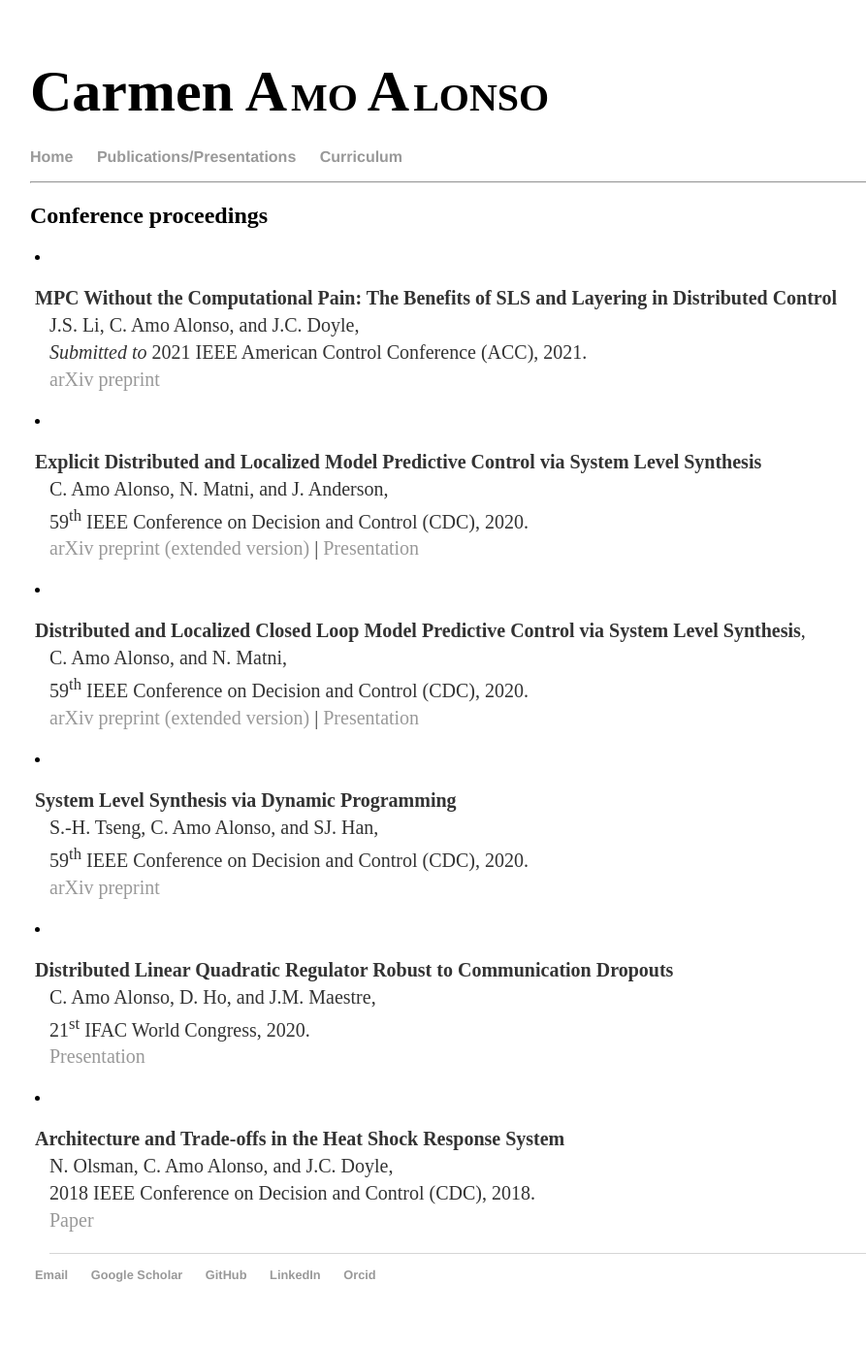
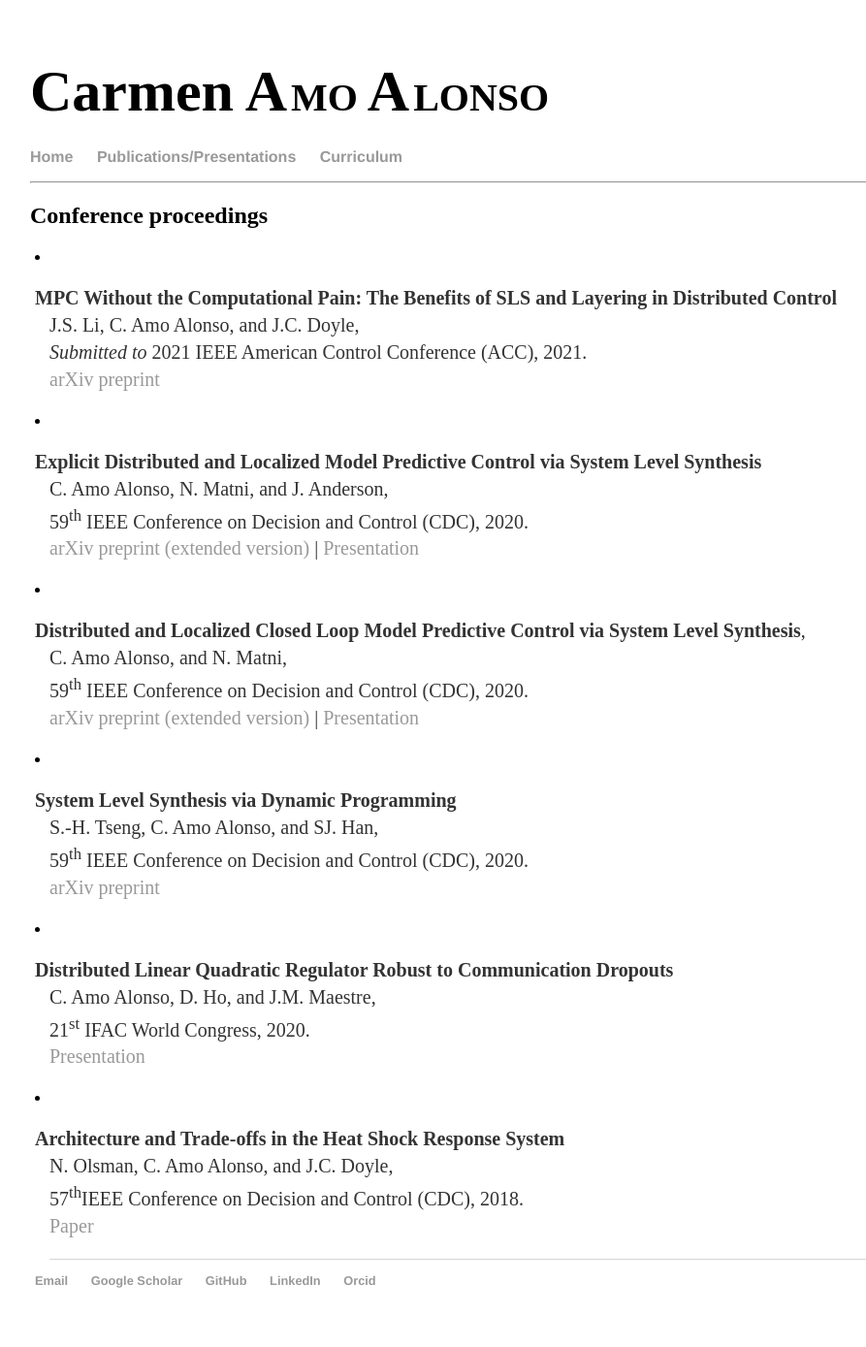
Before and after one commit to camoalon/camoalon.github.io, a Jekyll site: the page built from publications.html, in a window 1280 px wide. Shown: the whole page at 97% size, without its empty margins (161-1054 px from the left). Built offline with Jekyll 4.4.1, drawn with Linux system fonts in a browser that asks for light colours.

Commit message:
minor change

```diff
--- a/publications.html
+++ b/publications.html
@@ -51,5 +51,5 @@ C. Amo Alonso, D. Ho, and J.M. Maestre,<br />
 <p style="font-size:20px" class="paragraph_style_1">
 <strong>Architecture and Trade-offs in the Heat Shock Response System</strong><br />
 N. Olsman, C. Amo Alonso, and J.C. Doyle, <br />
-2018 IEEE Conference on Decision and Control (CDC), 2018. <br />
+57<sup>th</sup>IEEE Conference on Decision and Control (CDC), 2018. <br />
 <a href="https://ieeexplore.ieee.org/document/8619129"> Paper </a> </p>
```
